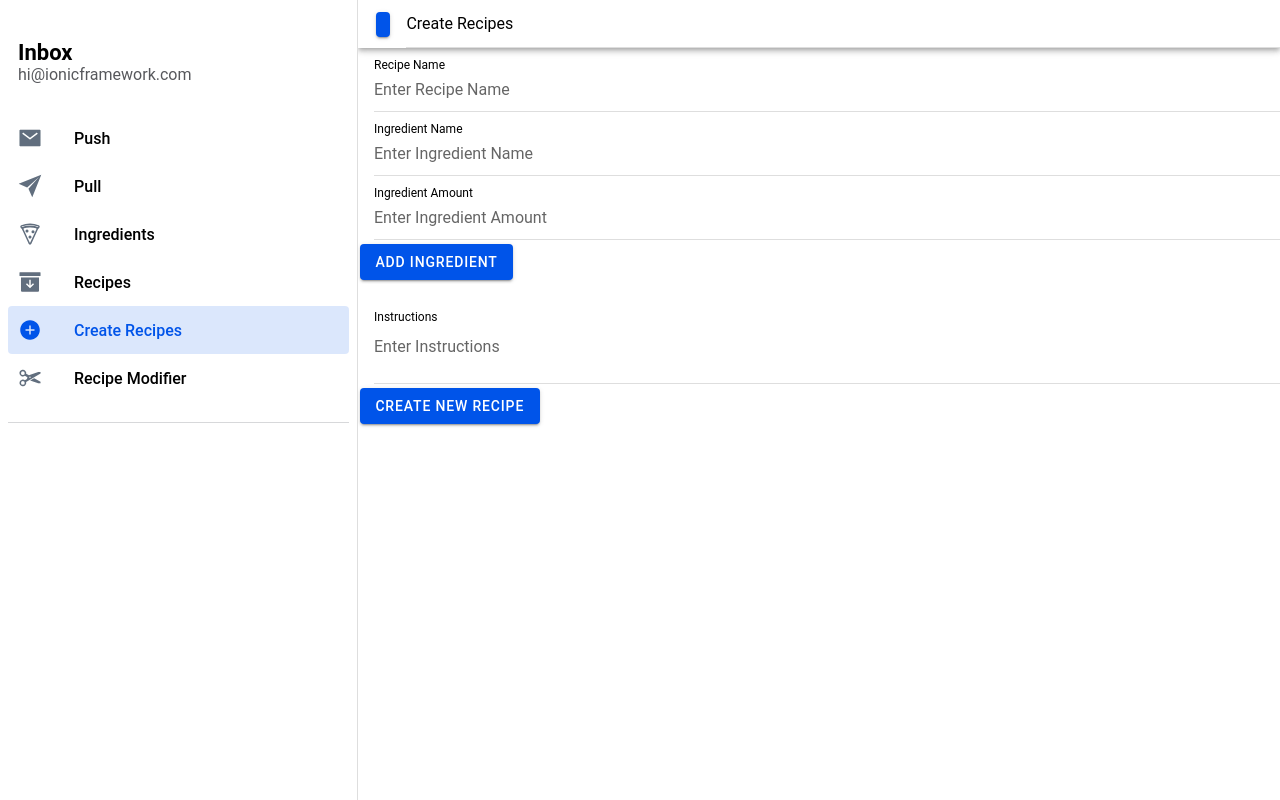
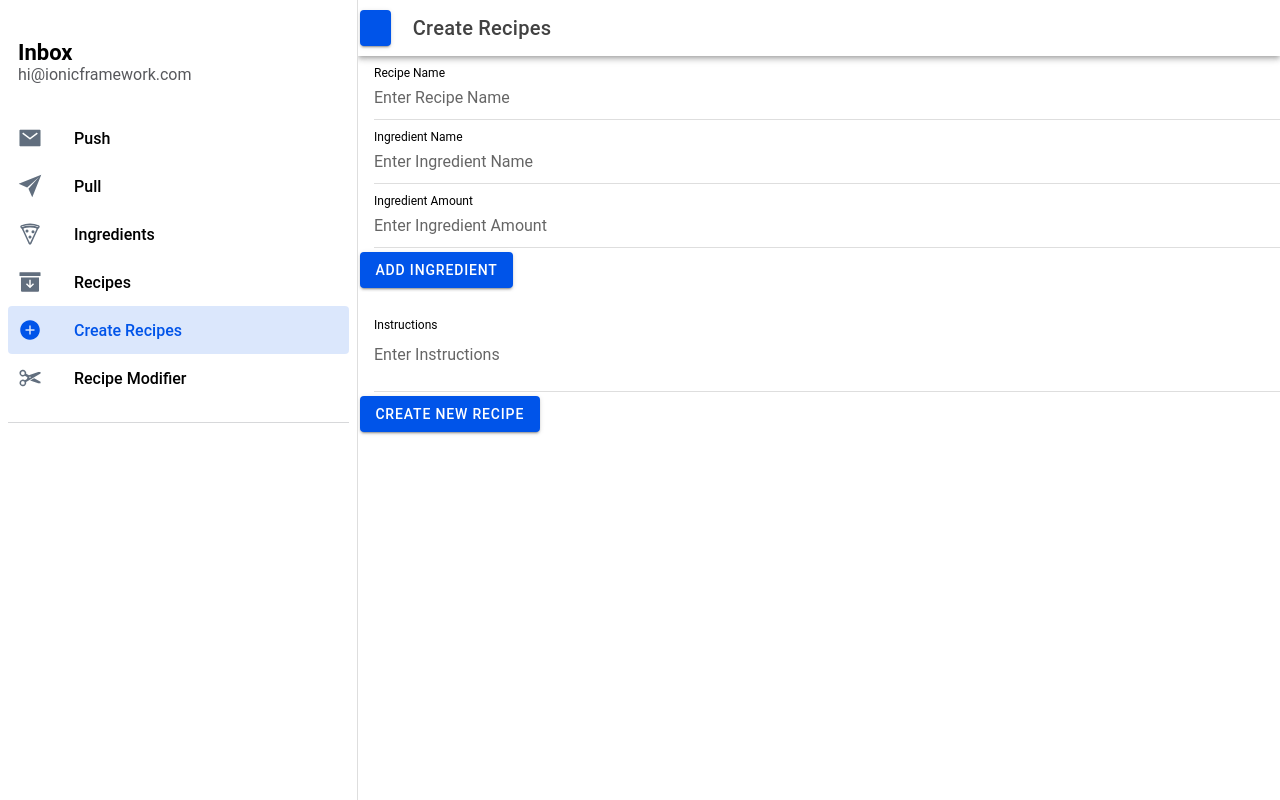
Before and after one commit to BC-1616/Cook-and-Compile, a React (Vite) app in the folder capstone/: page /CreateRecipes in a window 1280 px wide. Built offline with nearby package versions, Linux system fonts and the light colour scheme.

Commit message:
fixed issue with title sizing

```diff
--- a/capstone/src/components/CreateRecipes.tsx
+++ b/capstone/src/components/CreateRecipes.tsx
@@ -1,5 +1,5 @@
 import React, { useState } from 'react';
-import { IonButton, IonContent, IonInput, IonPage, IonItem, IonLabel, IonList, IonTextarea, IonHeader, IonMenuButton } from '@ionic/react';
+import { IonButton, IonContent, IonInput, IonPage, IonItem, IonLabel, IonList, IonTextarea, IonHeader, IonMenuButton, IonTitle, IonToolbar } from '@ionic/react';
 import { handleCreateRecipe } from '../handles/handleCreateRecipe';
 
 const RecipePage: React.FC = () => {
@@ -37,13 +37,13 @@ const RecipePage: React.FC = () => {
     return (
         <IonPage>
             <IonHeader>
-                <IonItem>
+                <IonToolbar>
                 { /* Add IonMenuButton to open the side menu */ }
                     <IonButton slot="start">
                         <IonMenuButton />
                     </IonButton>
-                    <IonLabel>Create Recipes</IonLabel>
-                </IonItem>
+                    <IonTitle>Create Recipes</IonTitle>
+                </IonToolbar>
             </IonHeader>
             <IonContent>
                 <IonItem>
```
